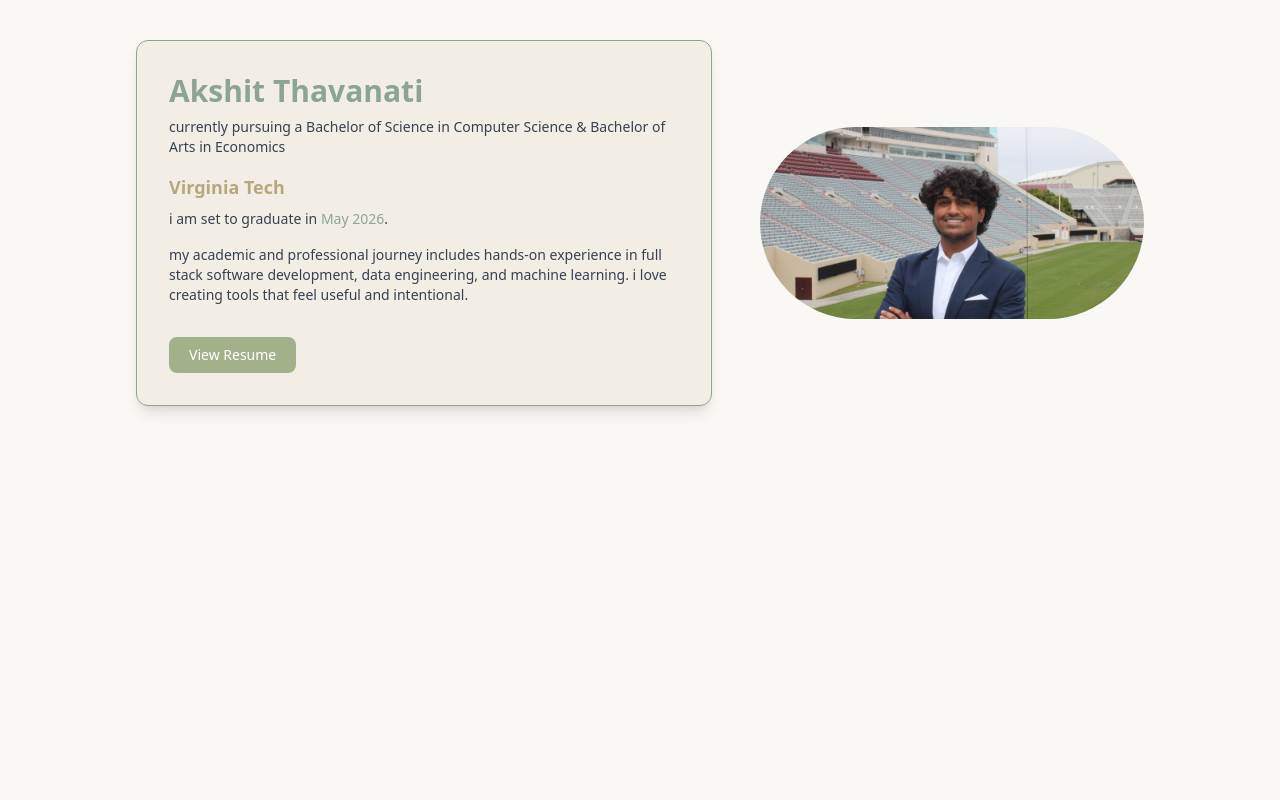
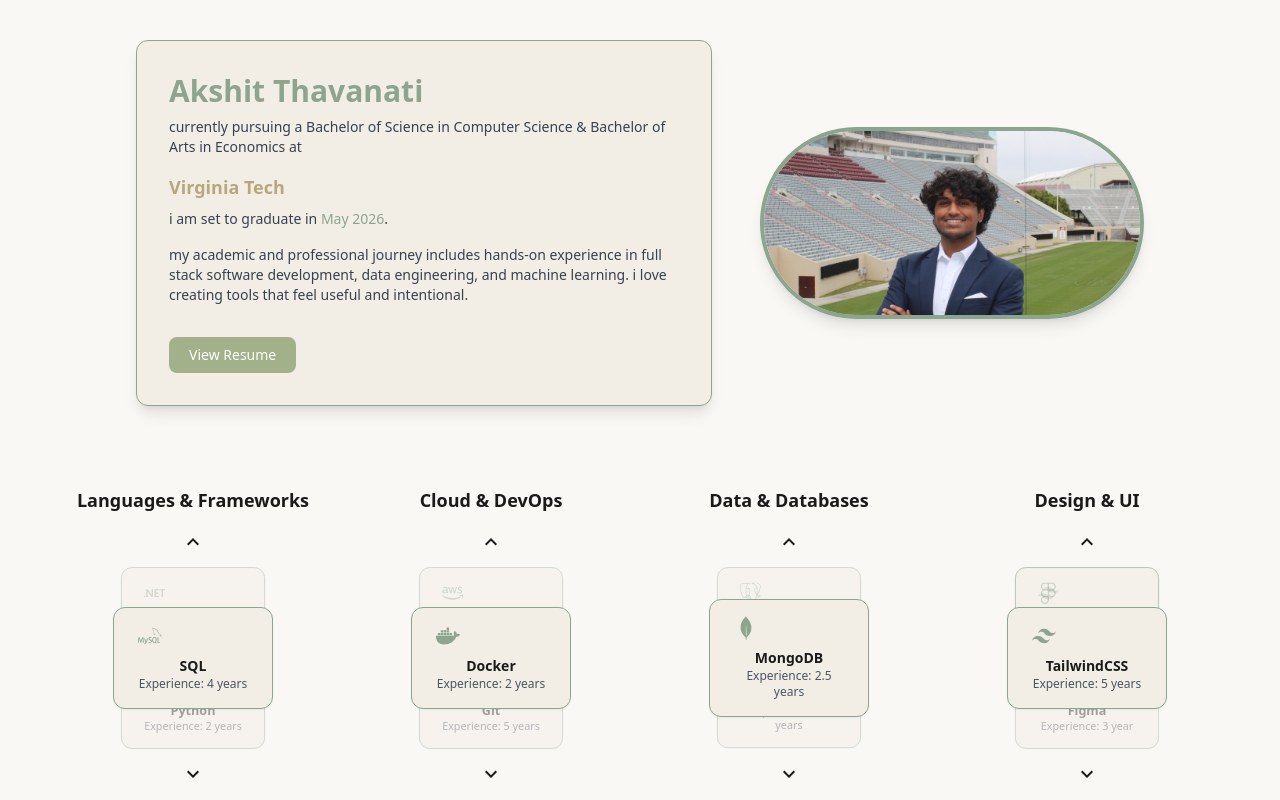
Before and after one commit to akstrap/portfolio-website, a React (Vite) app: page / in a window 1280 px wide. Shown: the part 840-1640 px from the top of the page. Built offline with nearby package versions, Linux system fonts and the light colour scheme.

Commit message:
added scrolling skills within about section

```diff
--- /dev/null
+++ b/src/components/Skills.tsx
@@ -0,0 +1,200 @@
+import { useState, useEffect, JSX } from "react";
+import {
+  FaReact,
+  FaNodeJs,
+  FaDocker,
+  FaGit,
+  FaAws,
+  FaPython,
+  FaJava,
+  FaCloud,
+} from "react-icons/fa";
+import {
+  SiTypescript,
+  SiPostgresql,
+  SiMongodb,
+  SiFigma,
+  SiDotnet,
+  SiTailwindcss,
+  SiKubernetes,
+  SiJavascript,
+  SiMysql,
+  SiAngular,
+  SiSpring,
+  SiVuedotjs,
+  SiExpress,
+  SiGooglecloud,
+  SiApachekafka,
+  SiPandas,
+  SiNumpy,
+} from "react-icons/si";
+
+import { MdKeyboardArrowUp, MdKeyboardArrowDown } from "react-icons/md";
+
+type Skill = {
+  name: string;
+  icon: JSX.Element;
+  experience: string;
+};
+
+type Category = {
+  title: string;
+  skills: Skill[];
+};
+
+const skillData: Category[] = [
+  {
+    title: "Languages & Frameworks",
+    skills: [
+      { name: "C#/.NET", icon: <SiDotnet />, experience: "3 years" },
+      { name: "SQL", icon: <SiMysql />, experience: "4 years" },
+      { name: "Python", icon: <FaPython />, experience: "2 years" },
+      { name: "Java", icon: <FaJava />, experience: "6 years" },
+      { name: "Angular.js", icon: <SiAngular />, experience: "3 years" },
+      { name: "React", icon: <FaReact />, experience: "4 years" },
+      { name: "Node.js", icon: <FaNodeJs />, experience: "3 years" },
+      { name: "JavaScript", icon: <SiJavascript />, experience: "5 years" },
+      { name: "TypeScript", icon: <SiTypescript />, experience: "2 years" },
+      { name: "Spring", icon: <SiSpring />, experience: "3 years" },
+      { name: "Vue.js", icon: <SiVuedotjs />, experience: "2 years" },
+      { name: "RESTful API", icon: <FaCloud />, experience: "2 years" },
+      { name: "Express", icon: <SiExpress />, experience: "1.5 years" },
+    ],
+  },
+  {
+    title: "Cloud & DevOps",
+    skills: [
+      { name: "AWS", icon: <FaAws />, experience: "3 years" },
+      { name: "Docker", icon: <FaDocker />, experience: "2 years" },
+      { name: "Git", icon: <FaGit />, experience: "5 years" },
+      { name: "Kubernetes", icon: <SiKubernetes />, experience: "2 years" },
+      {
+        name: "Google Cloud",
+        icon: <SiGooglecloud />,
+        experience: "1.5 years",
+      },
+      {
+        name: "Apache Kafka",
+        icon: <SiApachekafka />,
+        experience: "1.5 years",
+      },
+    ],
+  },
+  {
+    title: "Data & Databases",
+    skills: [
+      { name: "PostgreSQL", icon: <SiPostgresql />, experience: "3 years" },
+      { name: "MongoDB", icon: <SiMongodb />, experience: "2.5 years" },
+      { name: "Pandas", icon: <SiPandas />, experience: "1.5 years" },
+      { name: "NumPy", icon: <SiNumpy />, experience: "1.5 years" },
+    ],
+  },
+  {
+    title: "Design & UI",
+    skills: [
+      { name: "Figma", icon: <SiFigma />, experience: "3 year" },
+      { name: "TailwindCSS", icon: <SiTailwindcss />, experience: "5 years" },
+    ],
+  },
+];
+
+const Skills = () => {
+  const [activeIndexes, setActiveIndexes] = useState<number[]>(
+    Array(skillData.length).fill(0)
+  );
+
+  // manual scroll
+  const handleScroll = (dir: "up" | "down", colIndex: number) => {
+    setActiveIndexes((prev) => {
+      const next = [...prev];
+      const total = skillData[colIndex].skills.length;
+      next[colIndex] =
+        dir === "up"
+          ? (next[colIndex] - 1 + total) % total
+          : (next[colIndex] + 1) % total;
+      return next;
+    });
+  };
+
+  // auto scroll each column every 3.5s
+  useEffect(() => {
+    const interval = setInterval(() => {
+      setActiveIndexes((prev) => {
+        return prev.map((current, i) => {
+          const total = skillData[i].skills.length;
+          return (current + 1) % total;
+        });
+      });
+    }, 3500);
+
+    return () => clearInterval(interval);
+  }, []);
+
+  return (
+    <div className="mt-20 max-w-6xl mx-auto w-full">
+      <div className="grid grid-cols-1 md:grid-cols-4 gap-10">
+        {skillData.map((category, colIndex) => {
+          const active = activeIndexes[colIndex];
+          const prev =
+            (active - 1 + category.skills.length) % category.skills.length;
+          const next = (active + 1) % category.skills.length;
+
+          return (
+            <div key={colIndex} className="flex flex-col items-center w-full">
+              <h3 className="text-lg font-semibold text-text mb-4 text-center">
+                {category.title}
+              </h3>
+
+              <button
+                onClick={() => handleScroll("up", colIndex)}
+                className="mb-2 hover:text-accent"
+              >
+                <MdKeyboardArrowUp size={24} />
+              </button>
+
+              <div className="flex flex-col items-center relative h-48 w-full">
+                {[prev, active, next].map((index, i) => {
+                  const skill = category.skills[index];
+                  const isActive = index === active;
+                  return (
+                    <div
+                      key={skill.name}
+                      className={`absolute w-full flex flex-col items-center text-center transition-all duration-300 ${
+                        i === 0
+                          ? "top-0 opacity-40 scale-90"
+                          : i === 1
+                          ? "top-1/2 -translate-y-1/2 opacity-100 scale-100 z-10"
+                          : "bottom-0 opacity-40 scale-90"
+                      }`}
+                    >
+                      <div className="bg-surface border border-accent rounded-xl px-6 py-4 w-40 shadow-sm">
+                        <div className="text-2xl text-accent mb-2">
+                          {skill.icon}
+                        </div>
+                        <h4 className="text-text font-semibold text-sm">
+                          {skill.name}
+                        </h4>
+                        <p className="text-gray-600 text-xs">
+                          Experience: {skill.experience}
+                        </p>
+                      </div>
+                    </div>
+                  );
+                })}
+              </div>
+
+              <button
+                onClick={() => handleScroll("down", colIndex)}
+                className="mt-2 hover:text-accent"
+              >
+                <MdKeyboardArrowDown size={24} />
+              </button>
+            </div>
+          );
+        })}
+      </div>
+    </div>
+  );
+};
+
+export default Skills;
--- a/src/index.css
+++ b/src/index.css
@@ -7,3 +7,26 @@
 body {
   @apply bg-primary text-text;
 }
+@layer utilities {
+  .animate-spin-slow {
+    animation: spin 18s linear infinite;
+  }
+
+  .scrollbar-hide::-webkit-scrollbar {
+    display: none;
+  }
+
+  .scrollbar-hide {
+    -ms-overflow-style: none;
+    scrollbar-width: none;
+  }
+
+  @keyframes spin {
+    0% {
+      transform: rotate(0deg);
+    }
+    100% {
+      transform: rotate(360deg);
+    }
+  }
+}
--- a/src/pages/About.tsx
+++ b/src/pages/About.tsx
@@ -1,5 +1,6 @@
 import AnimatedSection from "../components/AnimatedSection";
 import profileImage from "../assets/profile.jpg";
+import Skills from "../components/Skills";
 
 const About = () => {
   return (
@@ -13,7 +14,7 @@
             </h1>
             <p className="text-gray-700 text-sm mb-4">
               currently pursuing a Bachelor of Science in Computer Science &
-              Bachelor of Arts in Economics
+              Bachelor of Arts in Economics at
             </p>
             <p className="text-highlight font-semibold text-lg mb-2">
               Virginia Tech
@@ -38,14 +39,17 @@
           </div>
 
           {/* profile image */}
-          <div className="md:w-1/3 w-48 h-48 bg-accent/20 rounded-full overflow-hidden flex items-center justify-center">
+          <div className="md:w-1/3 w-48 h-48 rounded-full overflow-hidden shadow-lg border-4 border-accent">
             <img
               src={profileImage}
-              alt="Profile"
+              alt="Akshit Thavanati"
               className="w-full h-full object-cover"
             />
           </div>
         </div>
+
+        {/* updated skill categories */}
+        <Skills />
       </AnimatedSection>
     </section>
   );
--- a/src/pages/Home.tsx
+++ b/src/pages/Home.tsx
@@ -10,7 +10,7 @@
       {/* social icons on left side */}
       <div className="hidden md:flex flex-col gap-4 absolute left-8 top-1/3 text-accent text-xl">
         <a
-          href="https://github.com/YOUR_GITHUB"
+          href="https://github.com/akstrap"
           target="_blank"
           rel="noopener noreferrer"
           className="hover:text-highlight"
```
